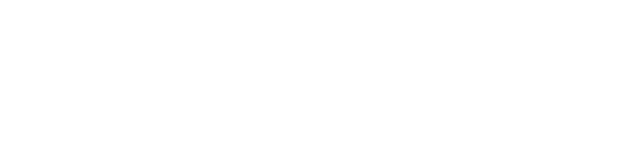
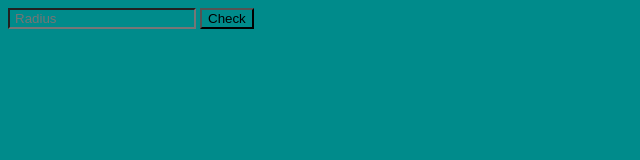
Before and after one commit to AmjadNoor/Circle-Area-Finder, a plain HTML site: page index.html in a window 1280 px wide. Shown: the whole page, without its empty margins (0-640 px from the left). Drawn offline with Linux system fonts and the light colour scheme.

Commit message:
Updated project

```diff
--- a/index.html
+++ b/index.html
@@ -11,6 +11,8 @@
 </head>
 
 <body>
+  <input type="text" id="text1" placeholder="Radius" />
+  <button type="submit" id="btn1">Check</button>
 
 <!-- Project -->
   <script src="main.js"></script>
--- a/style.css
+++ b/style.css
@@ -0,0 +1,8 @@
+*{
+  background-color: darkcyan;
+}
+
+#text1{
+  padding-left: 5px;
+  color: white;
+}
```
